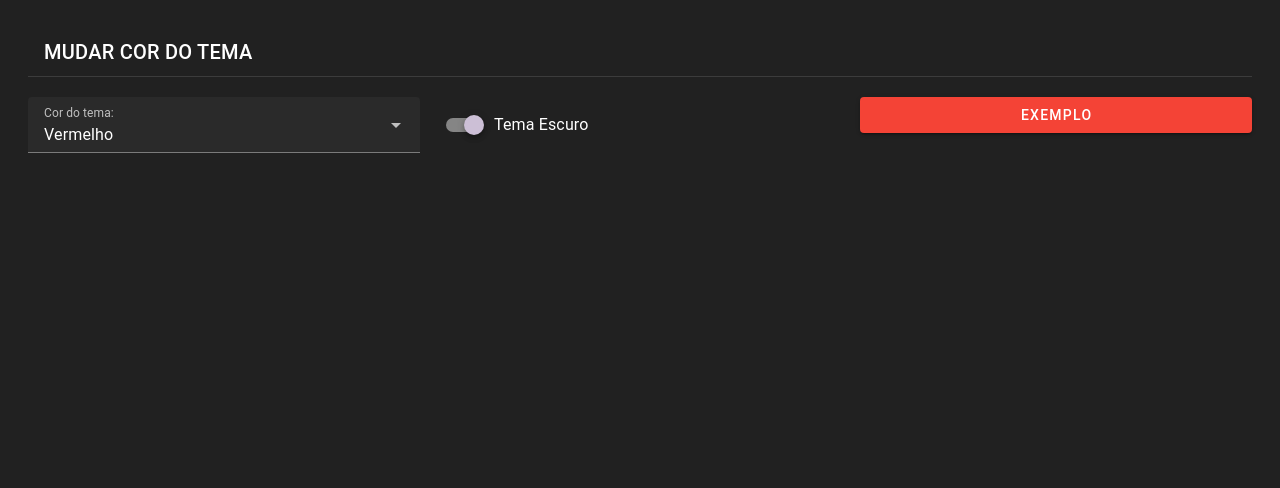
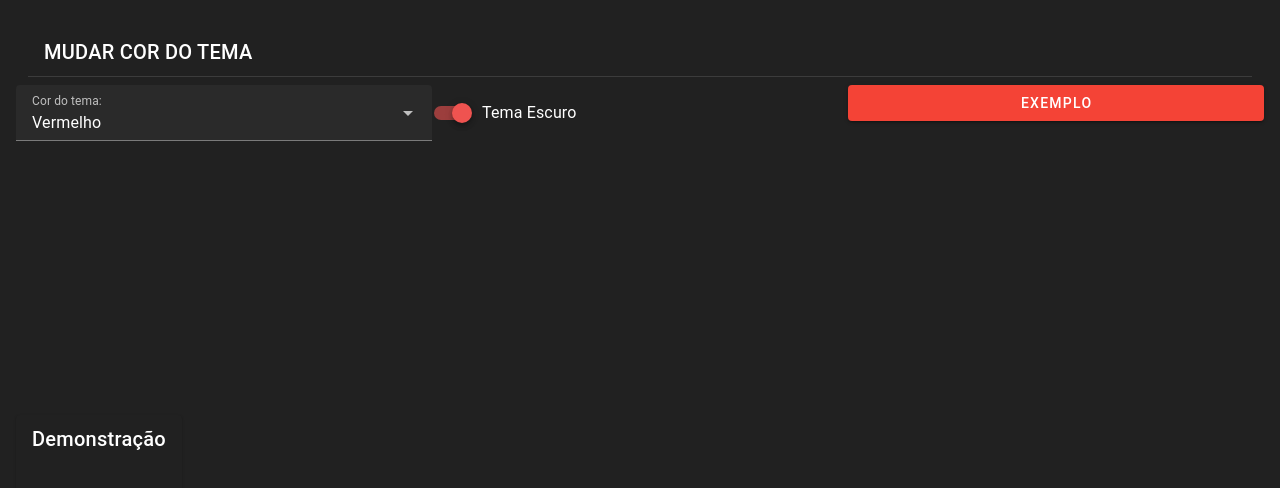
Before and after one commit to Miguel-Paes/smart-rail-project, a Vue app: page /alertasenotificacoes in a window 1280 px wide. Both pictures are taken after a click on the button 1156 px from the left and 32 px from the top of the page. Shown: the top 488 px of the page. Built offline with nearby package versions, Linux system fonts and the light colour scheme; a small style sheet from the web is missing.

Commit message:
Edição da página de troca de eventos

```diff
--- a/src/components/HeaderComponent.vue
+++ b/src/components/HeaderComponent.vue
@@ -119,7 +119,7 @@
         <v-card-title>MUDAR COR DO TEMA</v-card-title>
         <v-divider color="accent-3 mb-5" />
         <v-row class="d-flex">
-          <v-col cols="12" md="4" sm="6">
+          <v-col class="pa-0 h-0 mb-2" cols="12" md="4" sm="6">
             <v-select
               v-model="themeStore.themeColor"
               item-title="name"
@@ -128,20 +128,29 @@
               label="Cor do tema:"
             />
           </v-col>
-          <v-col cols="12" md="4" sm="6">
+          <v-col class="pa-0 h-0 mb-2" cols="12" md="4" sm="6">
             <v-switch
               v-model="themeStore.isDark"
+              color="lighten1"
               :label="themeStore.isDark ? 'Tema Escuro' : 'Tema Claro'"
               @click="themeStore.toggleTheme()"
             />
           </v-col>
-          <v-col cols="12" md="4" sm="6">
+          <v-col class="pa-0 h-0 mb-2" cols="12" md="4" sm="6">
             <v-btn
               class="w-100"
               color="base"
               text="exemplo"
             />
           </v-col>
+        </v-row>
+
+        <v-row>
+          <v-card>
+            <v-card-title>
+              Demonstração
+            </v-card-title>
+          </v-card>
         </v-row>
       </v-card>
     </v-dialog>
--- a/src/pages/alerts.vue
+++ b/src/pages/alerts.vue
@@ -103,6 +103,7 @@
                             v-model="newWarning.duration.start"
                             ampm-in-title
                             class="text-accent3"
+                            color="accent3"
                             title="Horário de Início"
                           />
                         </v-col>
@@ -111,6 +112,7 @@
                             v-if="modal2"
                             v-model="newWarning.duration.end"
                             ampm-in-title
+                            class="text-accent3"
                             color="accent3"
                             title="Horário de Término"
                           />
```
